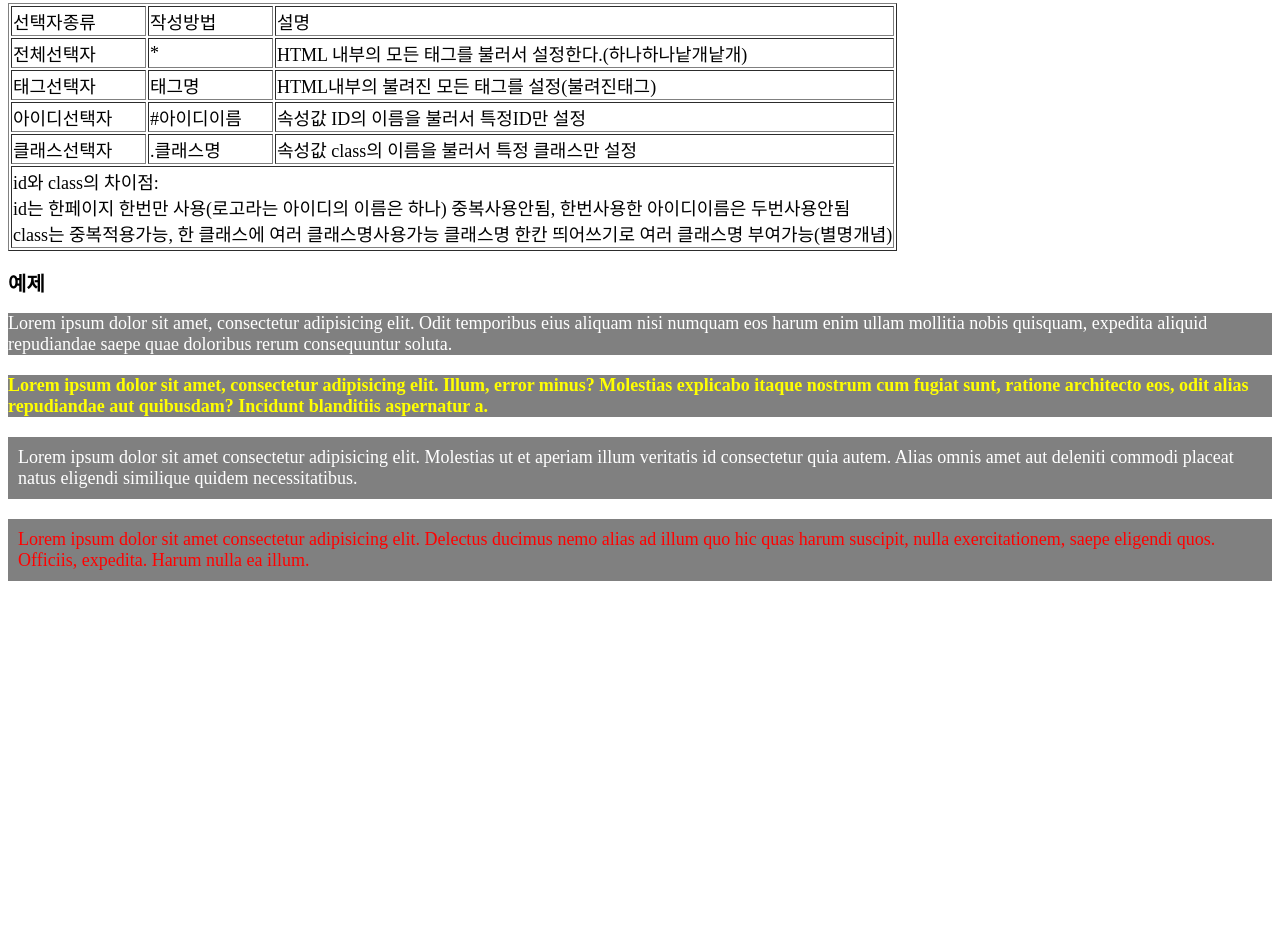
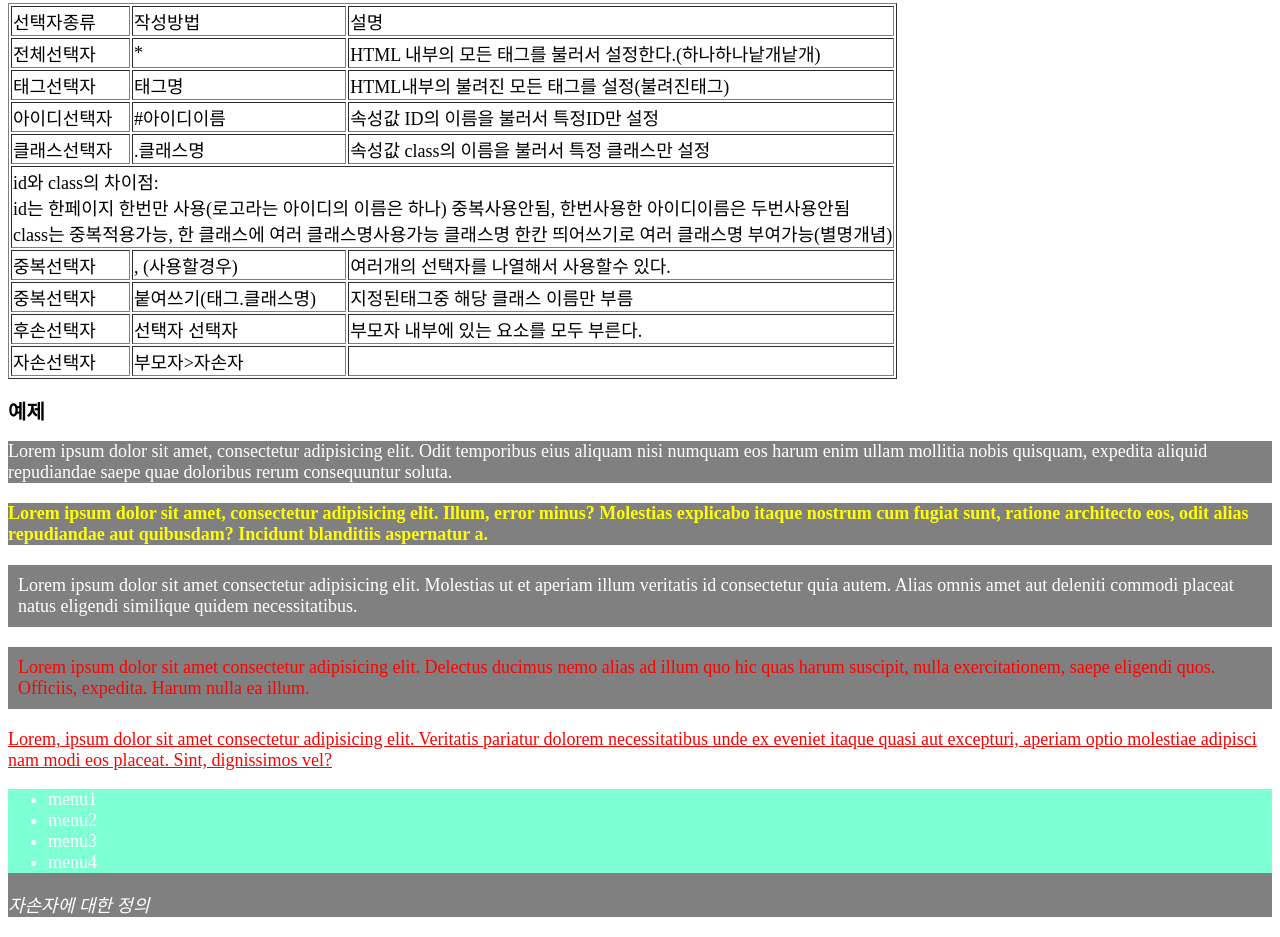
Before and after one commit to ksw37/web_310, a plain HTML site: page css_선택자.html in a window 1280 px wide. Shown: the part 213-1150 px from the top of the page. Before the commit the page ends 814 px from the top, so only its background shows below. Drawn offline with Linux system fonts and the light colour scheme.

Commit message:
Update css_선택자.html

```diff
--- a/css_선택자.html
+++ b/css_선택자.html
@@ -54,6 +54,31 @@
                 클래스명 한칸 띄어쓰기로 여러 클래스명 부여가능(별명개념)
             </td>
         </tr>
+
+        <tr>
+            <td>중복선택자</td>
+            <td> , (사용할경우)</td>
+            <td>여러개의 선택자를 나열해서 사용할수 있다.</td>
+        </tr>
+
+        <tr>
+            <td>중복선택자</td>
+            <td>붙여쓰기(태그.클래스명)</td>
+            <td>지정된태그중 해당 클래스 이름만 부름</td>
+        </tr>
+
+        <tr>
+            <td>후손선택자</td>
+            <td>선택자 선택자 </td>
+            <td>부모자 내부에 있는 요소를 모두 부른다.</td>
+        </tr>
+
+        <tr>
+            <td>자손선택자</td>
+            <td>부모자>자손자</td>
+            <td> </td>
+        </tr>
+
     </table>
 
     <h2>예제</h2>
@@ -61,6 +86,24 @@
     <div id="box">Lorem ipsum dolor sit amet, consectetur adipisicing elit. Illum, error minus? Molestias explicabo itaque nostrum cum fugiat sunt, ratione architecto eos, odit alias repudiandae aut quibusdam? Incidunt blanditiis aspernatur a.</div>
     <div class="box">Lorem ipsum dolor sit amet consectetur adipisicing elit. Molestias ut et aperiam illum veritatis id consectetur quia autem. Alias omnis amet aut deleniti commodi placeat natus eligendi similique quidem necessitatibus.</div>
     <div class="box red">Lorem ipsum dolor sit amet consectetur adipisicing elit. Delectus ducimus nemo alias ad illum quo hic quas harum suscipit, nulla exercitationem, saepe eligendi quos. Officiis, expedita. Harum nulla ea illum.</div>
+    <p class="red">Lorem, ipsum dolor sit amet consectetur adipisicing elit. Veritatis pariatur dolorem necessitatibus unde ex eveniet itaque quasi aut excepturi, aperiam optio molestiae adipisci nam modi eos placeat. Sint, dignissimos vel?</p>
+
+    <div class="list">
+        <ul>
+            <li>
+                <em>menu1</em>
+            </li>
+            <li>menu2</li>
+            <li>menu3</li>
+            <li>menu4</li>
+        </ul>
+        <em>자손자에 대한 정의</em>
+
+
+
+    </div>
+
+
     <style>
         * {font-size: 18px;}
 
@@ -74,6 +117,20 @@
             color: yellow;}
         .box {padding: 10px;}
         .red {color: red;}
+        p.red {text-decoration: underline;}
+
+
+        .list em [fontsise 30px]
+        .list li{color blue }
+        .list ul { background-color: aquamarine;}
+
+
+        /* 자손자선택법 */
+
+        .list>ul>li>em {font-style: normal;}
+        .list>em> {color: green;}
+
+
     </style>
 
 
```
